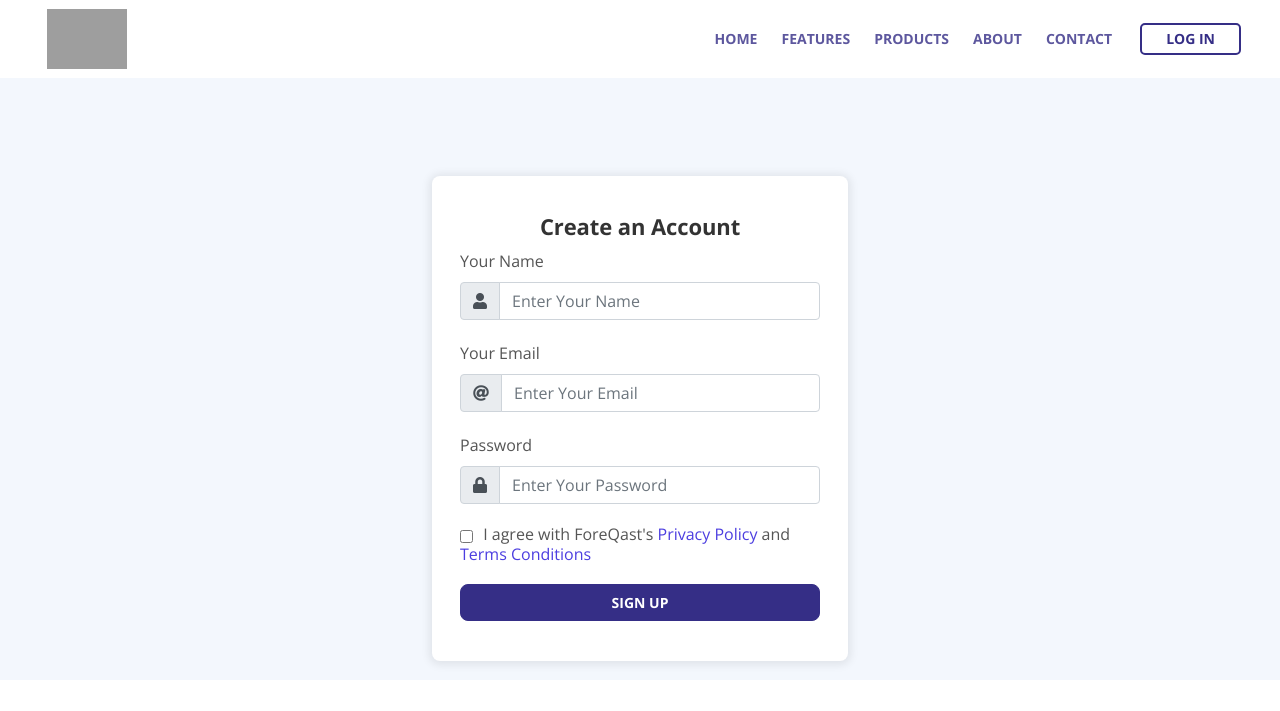
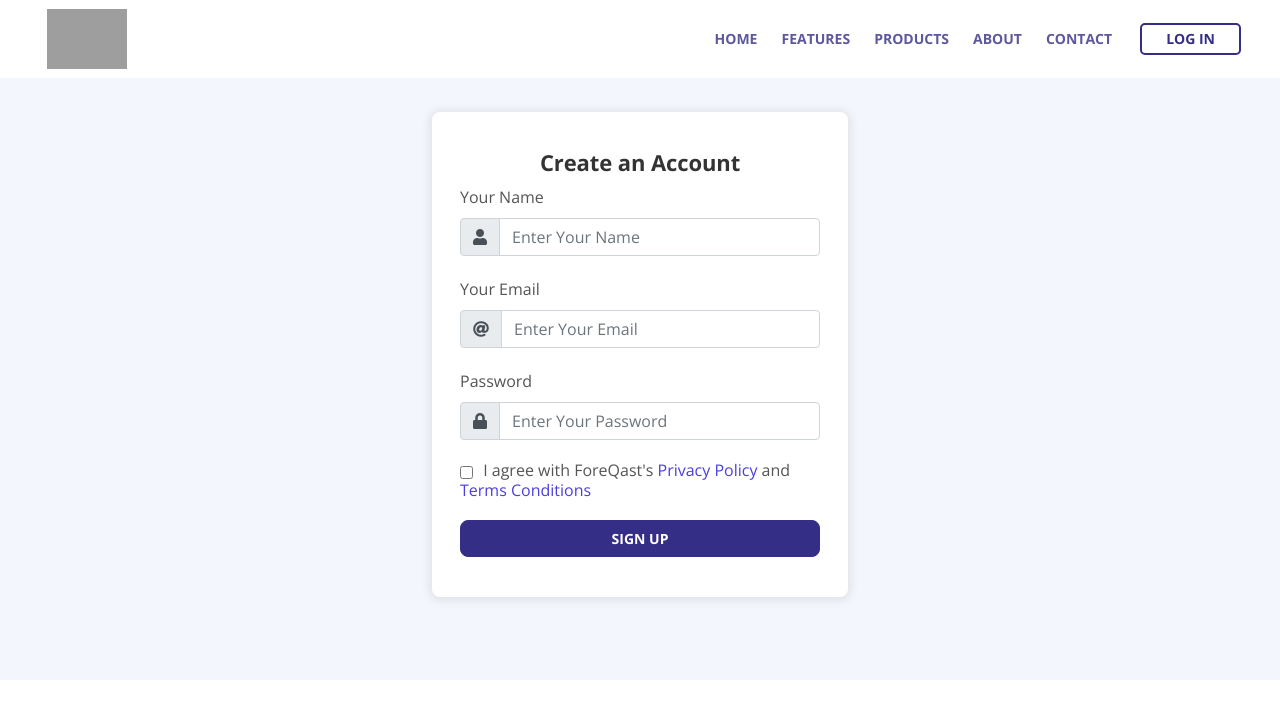
Before and after one commit to git-akratech/foreqast-new, a Python web app: template templates/landing/sign-up.html in a window 1280 px wide. Shown: the top 711 px of the page. Run offline with Jinja, Linux system fonts and the light colour scheme; the template is opened without the code that fills it, so the values that code supplies are empty; grey boxes are pictures that could not be loaded.

Commit message:
Foreqast- fixed login and sign-in page UI

```diff
--- a/templates/landing/log-in.html
+++ b/templates/landing/log-in.html
@@ -37,7 +37,7 @@
 	{% include 'landing/header.html' %}
 
 		<!-- Header -->
-		<header id="header" class="ex-2-header" style="min-height: 60vh !important;">
+		<header id="header" class="ex-2-header" style="min-height: 60vh !important; padding-top: 7rem !important;">
 				<div class="container">
 						<div class="row">
 								<div class="col-lg-12">
--- a/templates/landing/sign-up.html
+++ b/templates/landing/sign-up.html
@@ -37,7 +37,7 @@
 		{% include 'landing/header.html' %}
 
 				<!-- Header -->
-				<header id="header" class="ex-2-header" style="min-height: 85vh !important;">
+				<header id="header" class="ex-2-header" style="min-height: 85vh !important; padding-top: 7rem !important;">
 								<div class="container">
 												<div class="row">
 																<div class="col-lg-12">
```
